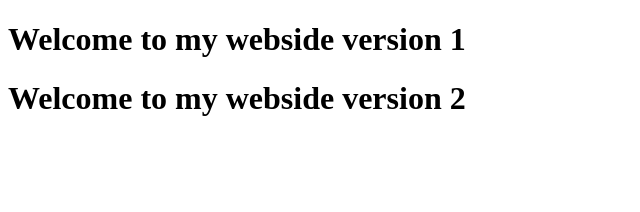
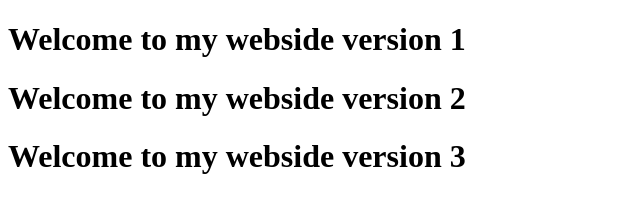
Before and after one commit to AdarshKumarDubey/projectGit, a plain HTML site: page index.html in a window 1280 px wide. Shown: the whole page, without its empty margins (0-640 px from the left). Drawn offline with Linux system fonts and the light colour scheme.

Commit message:
third commit

```diff
--- a/index.html
+++ b/index.html
@@ -8,6 +8,8 @@
 <body>
     <h1>Welcome to my webside version 1</h1>
         <h1>Welcome to my webside version 2</h1>
+                <h1>Welcome to my webside version 3</h1>
+
 
 </body>
 </html>
```
